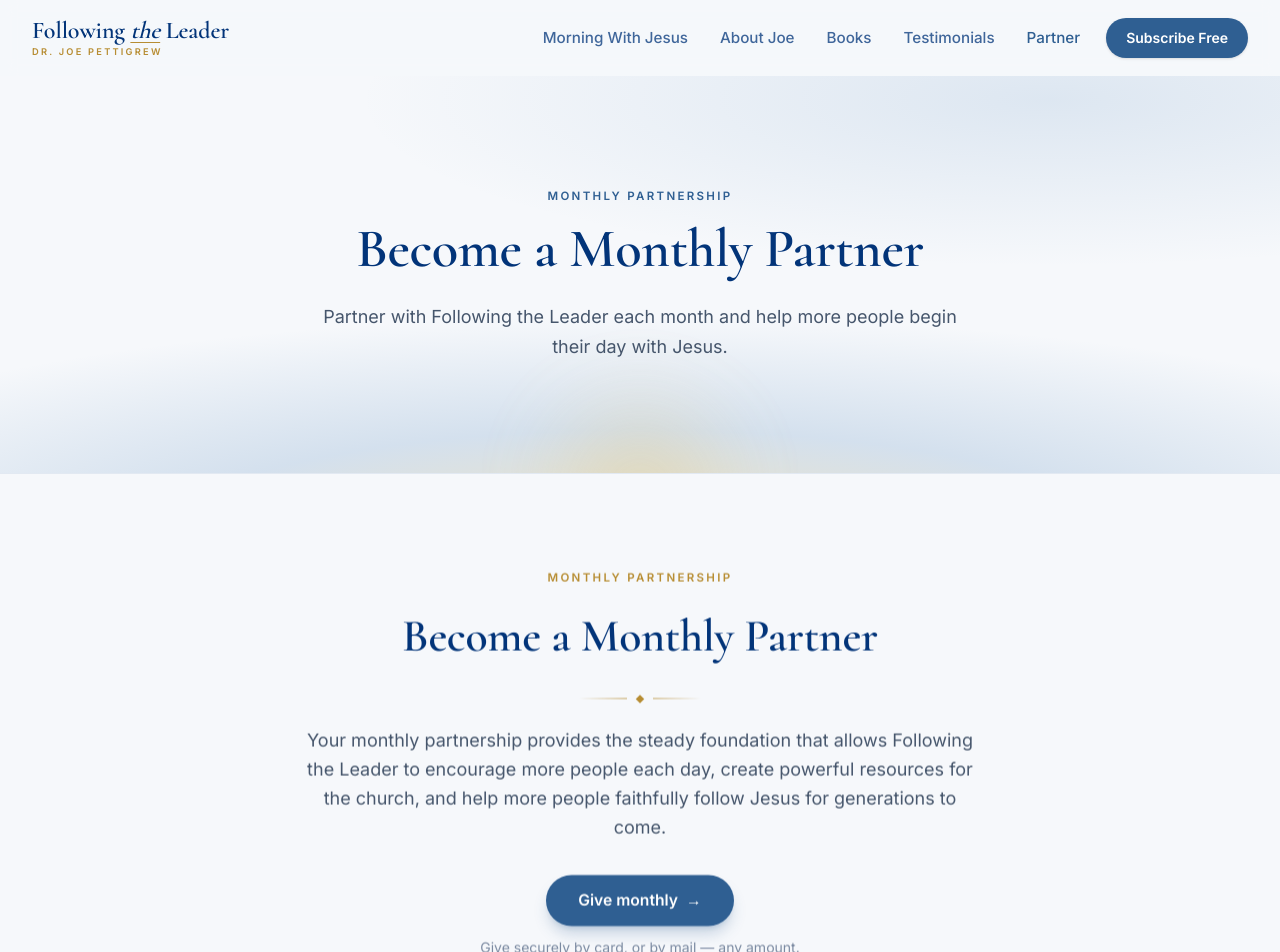
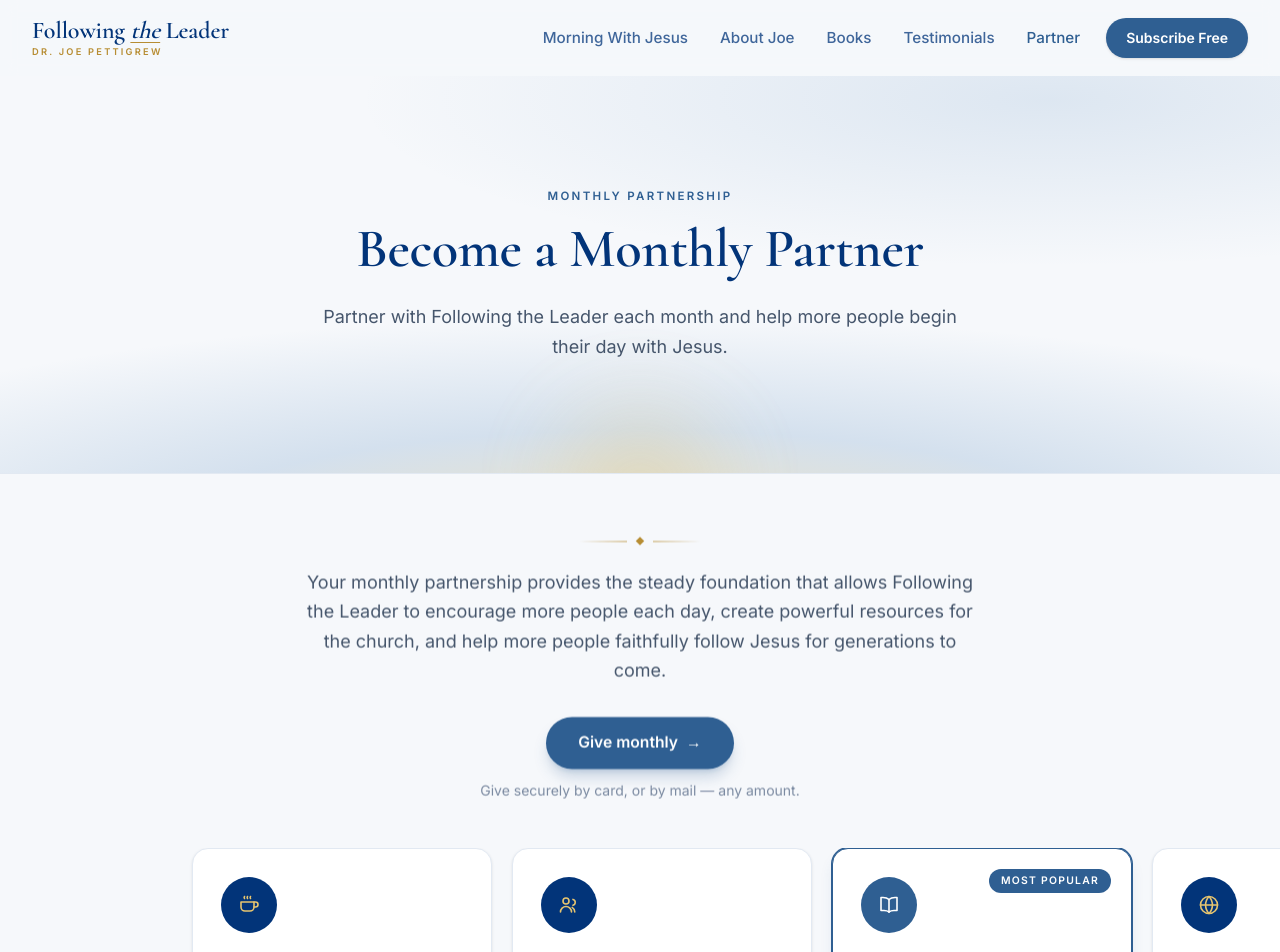
Before and after one commit to edesent/followingtheleader, a Next.js app: page /partner in a window 1280 px wide. Shown: the top 952 px of the page. Built offline with nearby package versions, Linux system fonts and the light colour scheme.

Commit message:
Removed duplicate heading now that the monthly partner section follows the page title

```diff
--- a/src/app/partner/page.tsx
+++ b/src/app/partner/page.tsx
@@ -93,14 +93,10 @@ export default function PartnerPage() {
       <PageHero eyebrow={PARTNER.eyebrow} title={PARTNER.title} intro={PARTNER.lead} />
 
       {/* Become a Monthly Partner */}
-      <section className="bg-cream py-20 sm:py-24">
+      <section className="bg-cream py-14 sm:py-16">
         <div className="mx-auto max-w-4xl px-5 sm:px-8">
           <Reveal className="text-center">
-            <p className="eyebrow text-gold">Monthly Partnership</p>
-            <h2 className="mt-4 font-display text-[2.1rem] font-semibold text-ink sm:text-[2.85rem]">
-              {PARTNER.monthly.title}
-            </h2>
-            <SignatureRule className="mt-6" />
+            <SignatureRule />
             <p className="mx-auto mt-6 max-w-2xl text-lg leading-relaxed text-body">
               {PARTNER.monthly.intro}
             </p>
```
